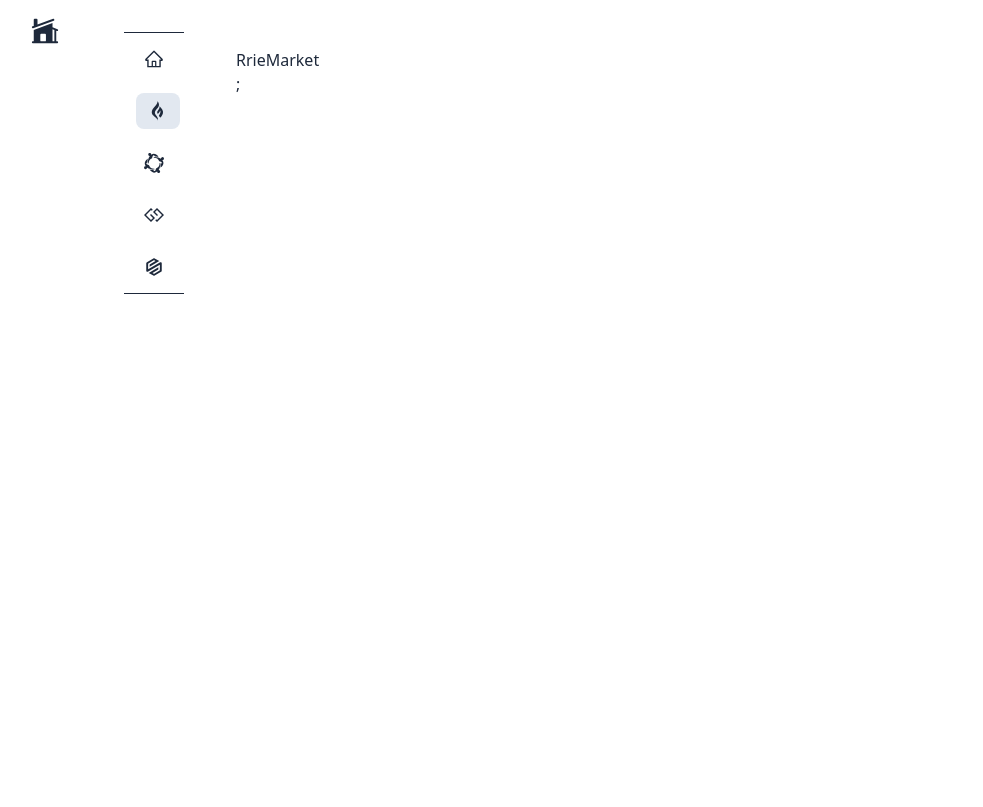
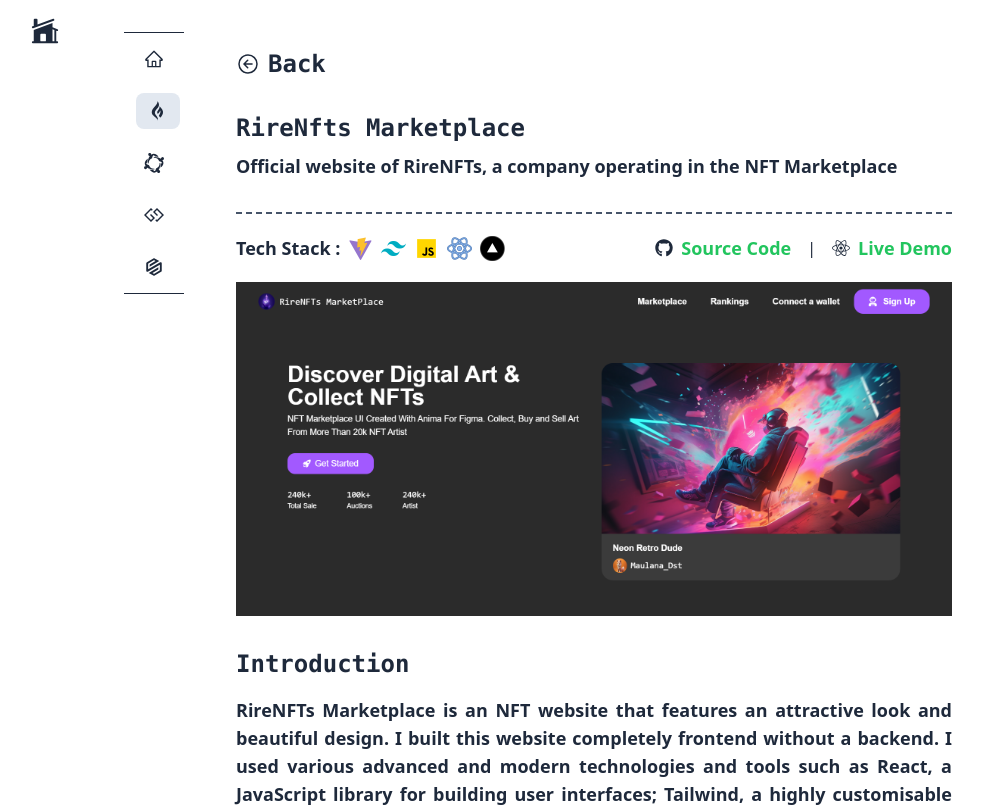
Before and after one commit to MuhammadNurMaulana/maulana.V2, a React (Vite) app: page /projects/rire-nfts-marketplace in a window 1280 px wide. Shown: the top 807 px of the page, without its empty margins (264-1247 px from the left). Built offline with nearby package versions, Linux system fonts and the light colour scheme.

Commit message:
update project

```diff
--- a/src/components/ContainerPages.tsx
+++ b/src/components/ContainerPages.tsx
@@ -2,5 +2,5 @@ interface ContainerProps {
   children: React.ReactNode;
 }
 export const ContainerPages: React.FC<ContainerProps> = ({ children }) => {
-  return <div className="dark:bg-slate-900 absolute top-0 left-0 dark:text-white/80 w-[100%] h-[2000px] lg:pl-[500px] pt-20 md:pt-28 px-8 lg:pt-12 lg:pr-16 text-justify text-slate-800">{children}</div>;
+  return <div className="dark:bg-slate-900 absolute top-0 left-0 dark:text-white/80 w-[100%] lg:pl-[500px] pt-20 md:pt-28 px-8 lg:pt-12 lg:pr-16 text-justify text-slate-800 pb-20">{children}</div>;
 };
--- a/src/components/ProjectsComponents/MaulanaV2.tsx
+++ b/src/components/ProjectsComponents/MaulanaV2.tsx
@@ -31,6 +31,15 @@ export const MaulanaV2Pages = () => {
           <img src={item.src} alt={item.name} className="w-[25px] h-[25px]" />
         ))}
       </ProjectHeader>
+
+      <div>
+        <h1 className="text-2xl font-mono font-bold mt-8 mb-4">Introduction</h1>
+        <p className="text-lg font-semibold">
+          I have created this portfolio website. In the process, I used various advanced and modern technologies and tools such as React, a JavaScript library for building user interfaces; Tailwind, a highly customizable CSS framework;
+          TypeScript, a programming language that is a superset of JavaScript and adds static typing; Vite, a faster and lighter build tool; Vercel, a deployment platform for front-end applications and serverless functions; and GitHub, a
+          software development platform that facilitates collaboration. I have used all of these to create a responsive, interactive, and user-friendly portfolio website.
+        </p>
+      </div>
     </ContainerPages>
   );
 };
--- a/src/components/ProjectsComponents/ProjectHeader.tsx
+++ b/src/components/ProjectsComponents/ProjectHeader.tsx
@@ -27,14 +27,14 @@ export const ProjectHeader: React.FC<HeaderProps> = ({ title, desc, source_code,
         </div>
 
         <div className="flex items-center gap-4">
-          <Link to={source_code} className="flex items-center gap-2 text-lg" target="_blank">
+          <Link to={source_code} className="flex items-center gap-2 text-lg group" target="_blank">
             <FaGithub />
-            <h1 className="font-bold">Source Code</h1>
+            <h1 className="font-bold text-green-500 group-hover:text-green-700">Source Code</h1>
           </Link>
           <h1> | </h1>
-          <Link to={live_demo} className="flex items-center gap-2 text-lg" target="_blank">
+          <Link to={live_demo} className="flex items-center gap-2 text-lg group" target="_blank">
             <FaReact />
-            <h1 className="font-bold">Live Demo</h1>
+            <h1 className="font-bold text-green-500 group-hover:text-green-700">Live Demo</h1>
           </Link>
         </div>
       </div>
--- a/src/components/ProjectsComponents/RrieMarket.tsx
+++ b/src/components/ProjectsComponents/RrieMarket.tsx
@@ -1,9 +1,51 @@
 import { ContainerPages } from "../ContainerPages";
+import { ProjectHeader } from "./ProjectHeader";
 
 export const RrieMarket = () => {
+  const tech = [
+    {
+      src: "/images/icons8-vite-100.png",
+      name: "Vite",
+    },
+    {
+      src: "/images/icons8-tailwindcss-100.png",
+      name: "Tailwind CSS",
+    },
+    {
+      src: "/images/icons8-javascript-100.png",
+      name: "Javascript",
+    },
+    {
+      src: "/images/icons8-react-100.png",
+      name: "React",
+    },
+    {
+      src: "/images/vercel.png",
+      name: "Vercel",
+    },
+  ];
   return (
     <ContainerPages>
-      <div>RrieMarket</div>;
+      <ProjectHeader
+        title="RireNfts Marketplace"
+        desc="Official website of RireNFTs, a company operating in the NFT Marketplace"
+        source_code="https://github.com/MuhammadNurMaulana/Website_NFTs"
+        live_demo="https://rire-nft.vercel.app"
+        img="/images/project3.png"
+      >
+        {tech.map((item) => (
+          <img src={item.src} alt={item.name} className="w-[25px] h-[25px]" />
+        ))}
+      </ProjectHeader>
+
+      <div>
+        <h1 className="text-2xl font-mono font-bold mt-8 mb-4">Introduction</h1>
+        <p className="text-lg font-semibold">
+          RireNFTs Marketplace is an NFT website that features an attractive look and beautiful design. I built this website completely frontend without a backend. I used various advanced and modern technologies and tools such as React, a
+          JavaScript library for building user interfaces; Tailwind, a highly customisable CSS framework; TypeScript, a programming language that is a superset of JavaScript and adds static typing; Vite, a faster and lighter authoring tool;
+          Vercel, a deployment platform for front-end applications and serverless functions; and GitHub, a software development platform that facilitates collaboration.
+        </p>
+      </div>
     </ContainerPages>
   );
 };
```
